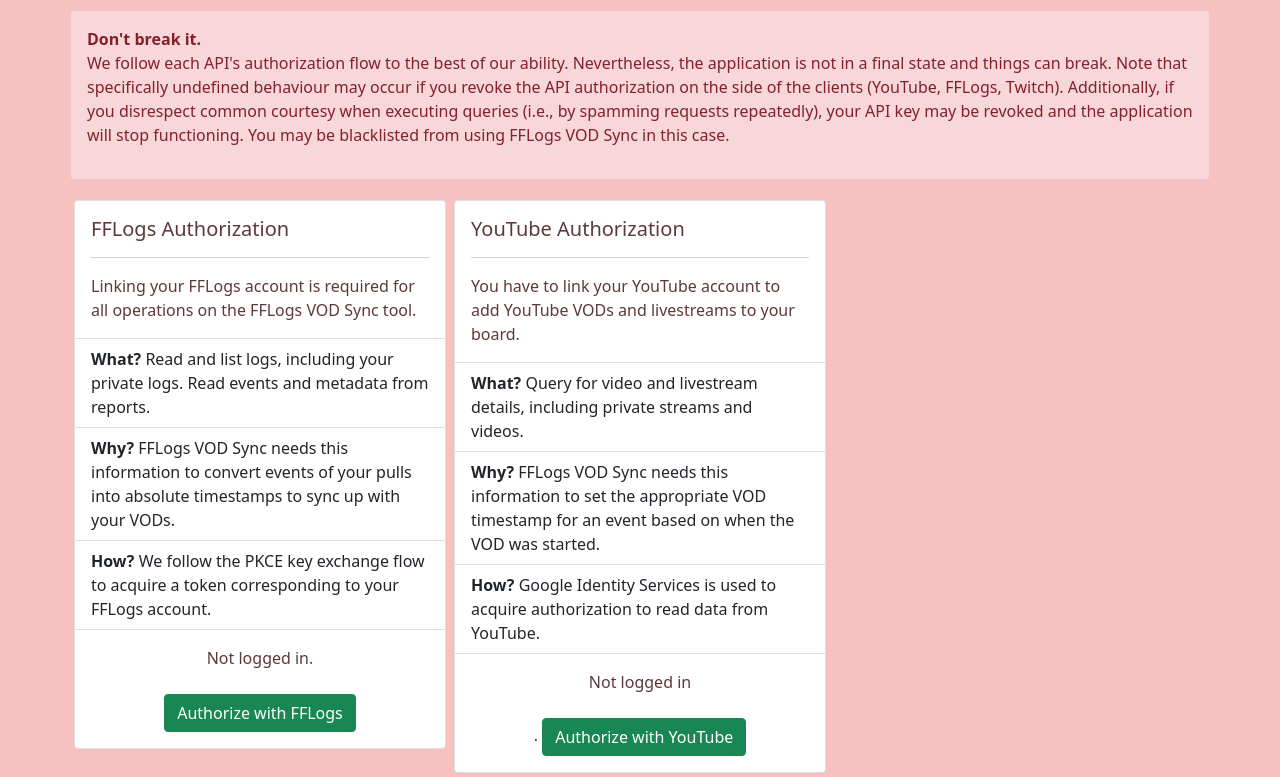
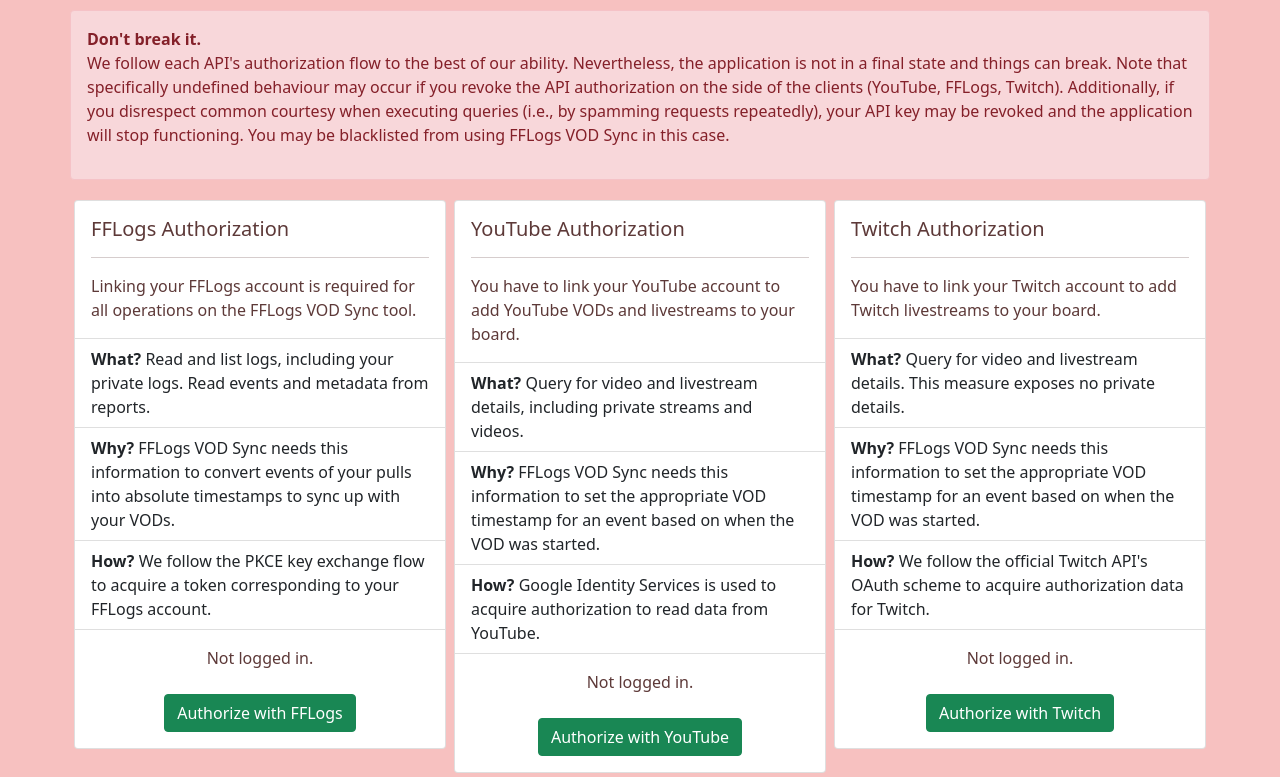
Before and after one commit to VanillaDevelop/TwitchVodSync, a Flask app: template templates/home.html in a window 1280 px wide. Shown: the part 166-943 px from the top of the page. Run offline with Flask 2, Linux system fonts and the light colour scheme; the template is opened without the code that fills it: most values are stand-ins (such as "Sample title", 1, 10 or a date in 2020); parts of the project's set-up code (start-up, migrations or seed data) failed here and were passed over.

Commit message:
Twitch auth flow stuff

```diff
--- a/app.py
+++ b/app.py
@@ -1,18 +1,18 @@
 import os
-import uuid
 
 import requests
 from dotenv import load_dotenv
 from flask import Flask, render_template, redirect, url_for, session, request
 from flask_cors import cross_origin
 from flask_session import Session
+from google.auth.transport import requests as google_auth_request
 from google.oauth2 import id_token
-from google.auth.transport import requests as google_auth_request
 
 import FFLogs.API as FFLogsAPI
 import FFLogs.DateUtil as DateUtil
 from DocStore import MongoDB
 from views.fflogs import fflogs_routes
+from views.twitch import twitch_routes
 from views.youtube import youtube_routes
 
 load_dotenv()
@@ -27,10 +27,11 @@
 
 app.register_blueprint(fflogs_routes)
 app.register_blueprint(youtube_routes)
-
+app.register_blueprint(twitch_routes)
 
 # !!!ONLY FOR TESTING!!! ALLOWS OAUTH VIA HTTP
 os.environ['OAUTHLIB_INSECURE_TRANSPORT'] = '1'
+
 
 @app.route('/')
 @cross_origin(supports_credentials=True, origins="*")
@@ -104,50 +105,6 @@
                            twitch_token=session["twitch_token"] if "twitch_token" in session else None)
 
 
-@app.route('/auth/twitch_challenge', methods=['POST'])
-def auth_twitch():
-    # when button to start twitch out flow is clicked
-    # generate state, and store the report we came from
-    state = str(uuid.uuid4())
-    session['state_twitch'] = state
-    session['redirect_to_log'] = request.form.get("code")
-
-    # call twitch auth url with state
-    url = f"""https://id.twitch.tv/oauth2/authorize?""" \
-          f"""client_id={os.getenv("TWITCH_ID")}""" \
-          f"""&response_type=code""" \
-          f"""&state={state}""" \
-          f"""&scope=""" \
-          f"""&redirect_uri={host_url + url_for("auth_twitch_verify")}"""
-    return redirect(url)
-
-
-@app.route('/auth/twitch')
-def auth_twitch_verify():
-    # when redirected from Twitch
-    # compare state, request token with auth code provided
-    if session['state_twitch'] == request.args.get('state'):
-        r = requests.post("https://id.twitch.tv/oauth2/token", data={
-            "client_id": os.getenv("TWITCH_ID"),
-            "client_secret": os.getenv("TWITCH_SECRET"),
-            "code": request.args.get('code'),
-            "redirect_uri": host_url + url_for("auth_twitch_verify"),
-            "grant_type": "authorization_code",
-        })
-        # store twitch token and refresh token in session
-        if r.status_code == 200:
-            session['twitch_token'] = r.json()['access_token']
-            session['twitch_refresh_token'] = r.json()['refresh_token']
-
-        log = session['redirect_to_log']
-        del session['redirect_to_log']
-        del session['state_twitch']
-
-        return redirect(host_url + url_for("report") + "?code=" + log)
-
-    return redirect(host_url)
-
-
 @app.route('/ajax/twitch/vod', methods=['GET'])
 def ajax_vod_info():
     # method called via ajax to get info on a Twitch VOD
--- a/requirements.txt
+++ b/requirements.txt
@@ -1,5 +1,6 @@
 pkce~=1.0.3
 requests~=2.28.1
-Flask~=2.2.2
+Flask~=2.1.3
 python-dotenv~=0.21.0
 pymongo==3.12.3
+twitchAPI~=3.2.1
--- a/templates/home.html
+++ b/templates/home.html
@@ -74,9 +74,41 @@
                             <button class="btn btn-danger">Unlink this account.</button>
                         </form>
                     {% else %}
-                        <p>Not logged in</p>.
+                        <p>Not logged in.</p>
                         <form class="mt-2 d-inline-block" action="/auth/youtube/flow" method="POST">
                             <button class="btn btn-success">Authorize with YouTube</button>
+                        </form>
+                    {% endif %}
+                </div>
+            </div>
+        </div>
+    <div class="col-xl-4 p-1">
+            <div class="card">
+                <div class="card-body">
+                <h5 class="card-title">Twitch Authorization</h5>
+                <hr />
+                <p class="card-text">You have to link your Twitch account to add Twitch livestreams to your
+                board.</p>
+                </div>
+                <ul class="list-group list-group-flush">
+                <li class="list-group-item"><strong>What?</strong> Query for video and livestream details. This
+                measure exposes no private details.</li>
+                    <li class="list-group-item"><strong>Why?</strong> FFLogs VOD Sync needs this information to
+                        set the appropriate VOD timestamp for an event based on when the VOD was started.
+                </li>
+                    <li class="list-group-item"><strong>How?</strong> We follow the official Twitch API's OAuth scheme
+                        to acquire authorization data for Twitch.</li>
+                </ul>
+                <div class="card-body text-center">
+                    {% if "twitch" in auths %}
+                        <p>Logged in: <strong>{{ auths["twitch"]["username"] }}</strong>.</p>
+                        <form class="mt-2 d-inline-block" action="/auth/twitch/signout" method="POST">
+                            <button class="btn btn-danger">Unlink this account.</button>
+                        </form>
+                    {% else %}
+                        <p>Not logged in.</p>
+                        <form class="mt-2 d-inline-block" action="/auth/twitch/challenge" method="POST">
+                            <button class="btn btn-success">Authorize with Twitch</button>
                         </form>
                     {% endif %}
                 </div>
--- a/templates/templatemain.html
+++ b/templates/templatemain.html
@@ -10,10 +10,10 @@
             <div class="collapse navbar-collapse" id="navbarSupportedContent">
                 <ul class="navbar-nav me-auto mb-2 mb-lg-0">
                     <li class="nav-item">
-                        <a class="nav-link active" href="#">Authorized Applications</a>
+                        <a class="nav-link" href="/home">Authorized Applications</a>
                     </li>
                     <li class="nav-item">
-                        <a class="nav-link" href="#">Analyze</a>
+                        <a class="nav-link" href="/reports">Analyze</a>
                     </li>
                     <li id="logout-form-item" class="nav-item">
                         <form action="/logout" method="POST">
```
Also changed, not shown: views/fflogs.py (+4 -4 lines), views/twitch.py (added, +74 -0 lines).
